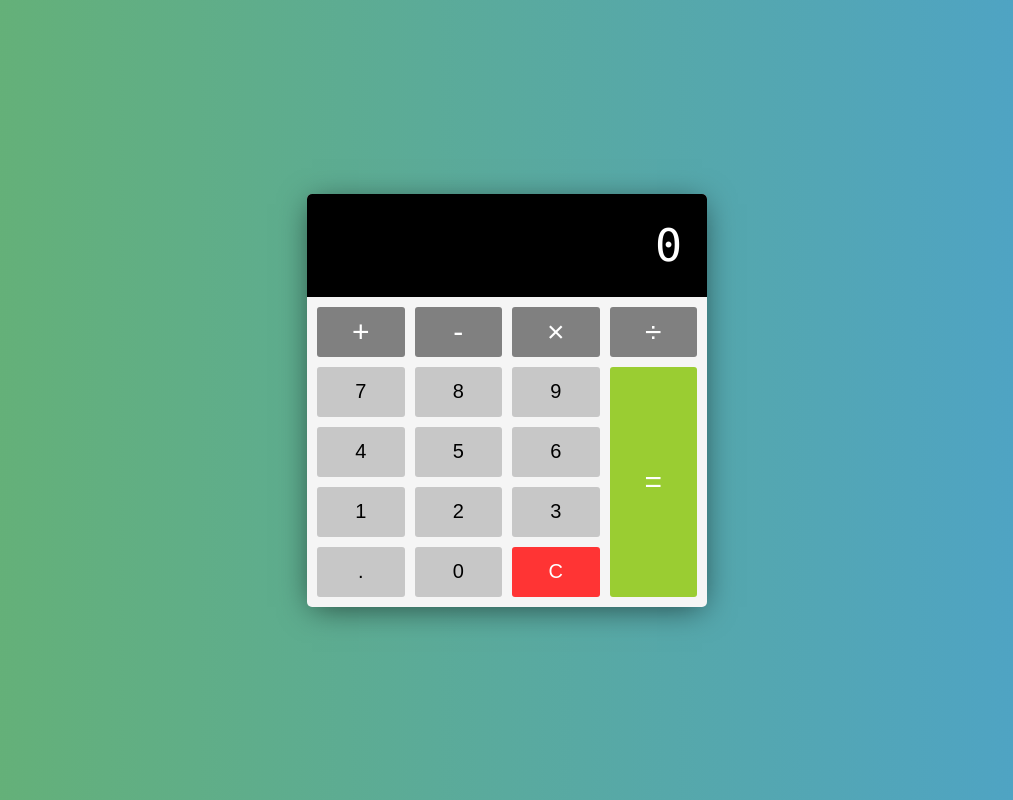
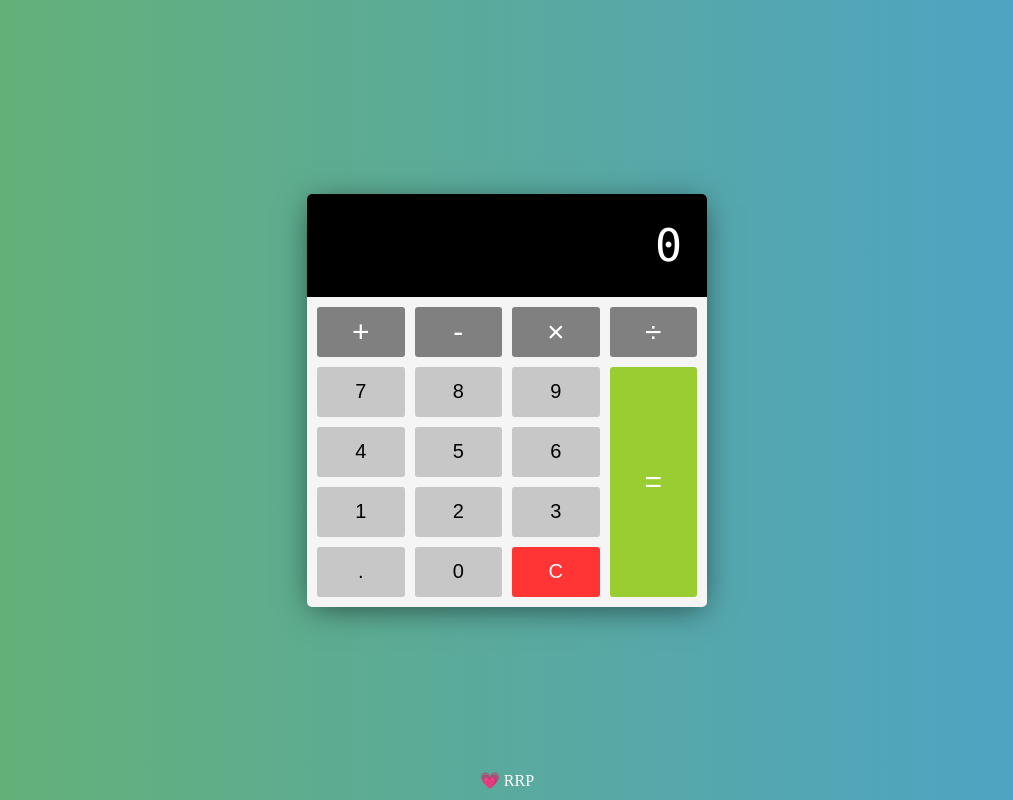
Before and after one commit to eminentrahul/Mini-Cal-C, a plain HTML site: page index.html in a window 1280 px wide. Shown: the whole page, without its empty margins (133-1146 px from the left). Drawn offline with Linux system fonts and the light colour scheme.

Commit message:
Added footer text.

```diff
--- a/index.html
+++ b/index.html
@@ -34,6 +34,9 @@
             <button class="equal-sign operator" value="=">=</button>
         </div>
     </div>
+    <div class="footer">
+        💗 RRP
+      </div>
     <!-- Script -->
     <script src="script.js"></script>
 </body>
--- a/style.css
+++ b/style.css
@@ -110,6 +110,15 @@ button:focus {
   background: yellowgreen;
 }
 
+.footer {
+  position: fixed;
+  left: 0;
+  bottom: 10px;
+  width: 100%;
+  color: white;
+  text-align: center;
+}
+
 @media screen and (max-width: 600px) {
   .calculator {
     width: 95%;
```
